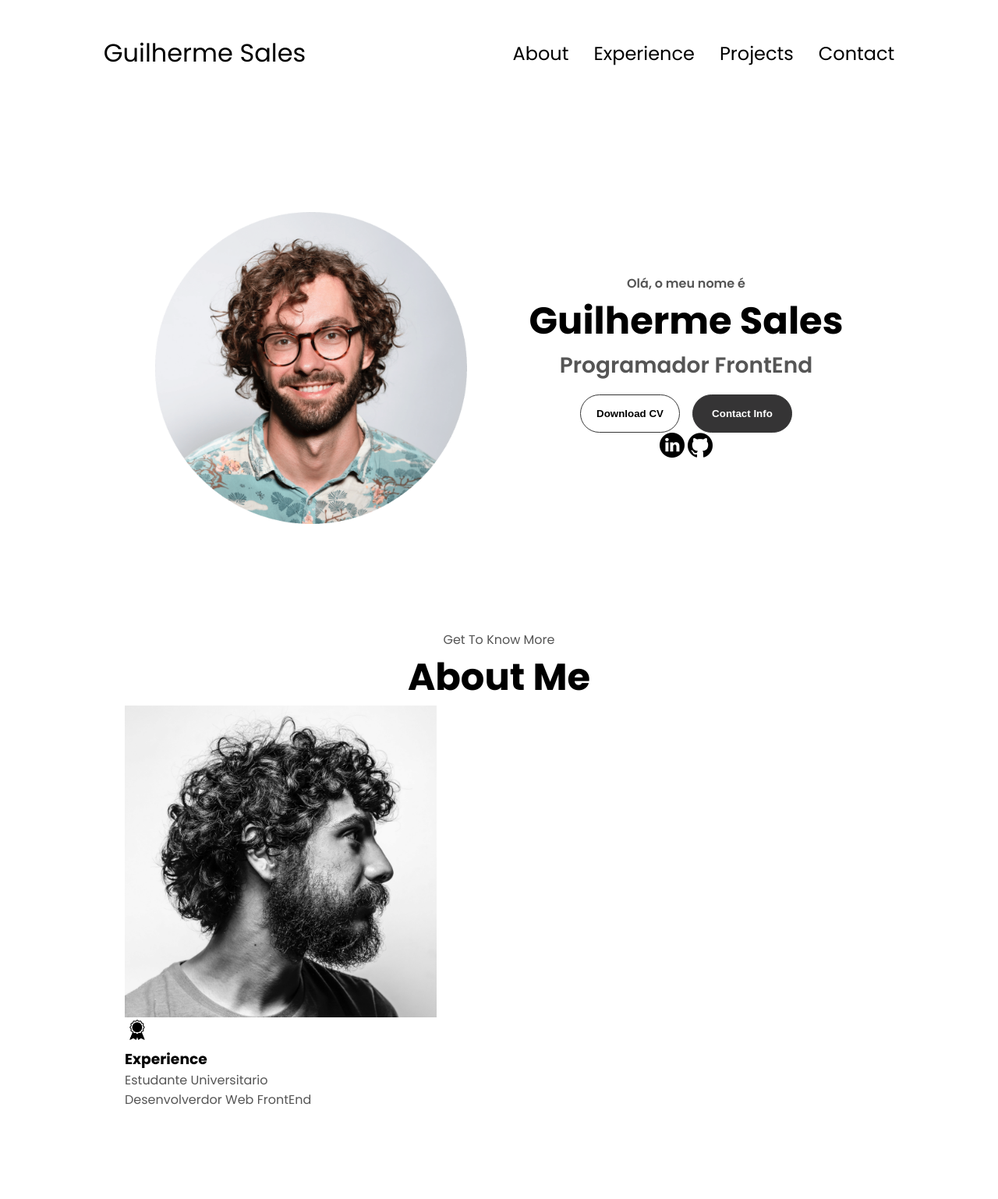
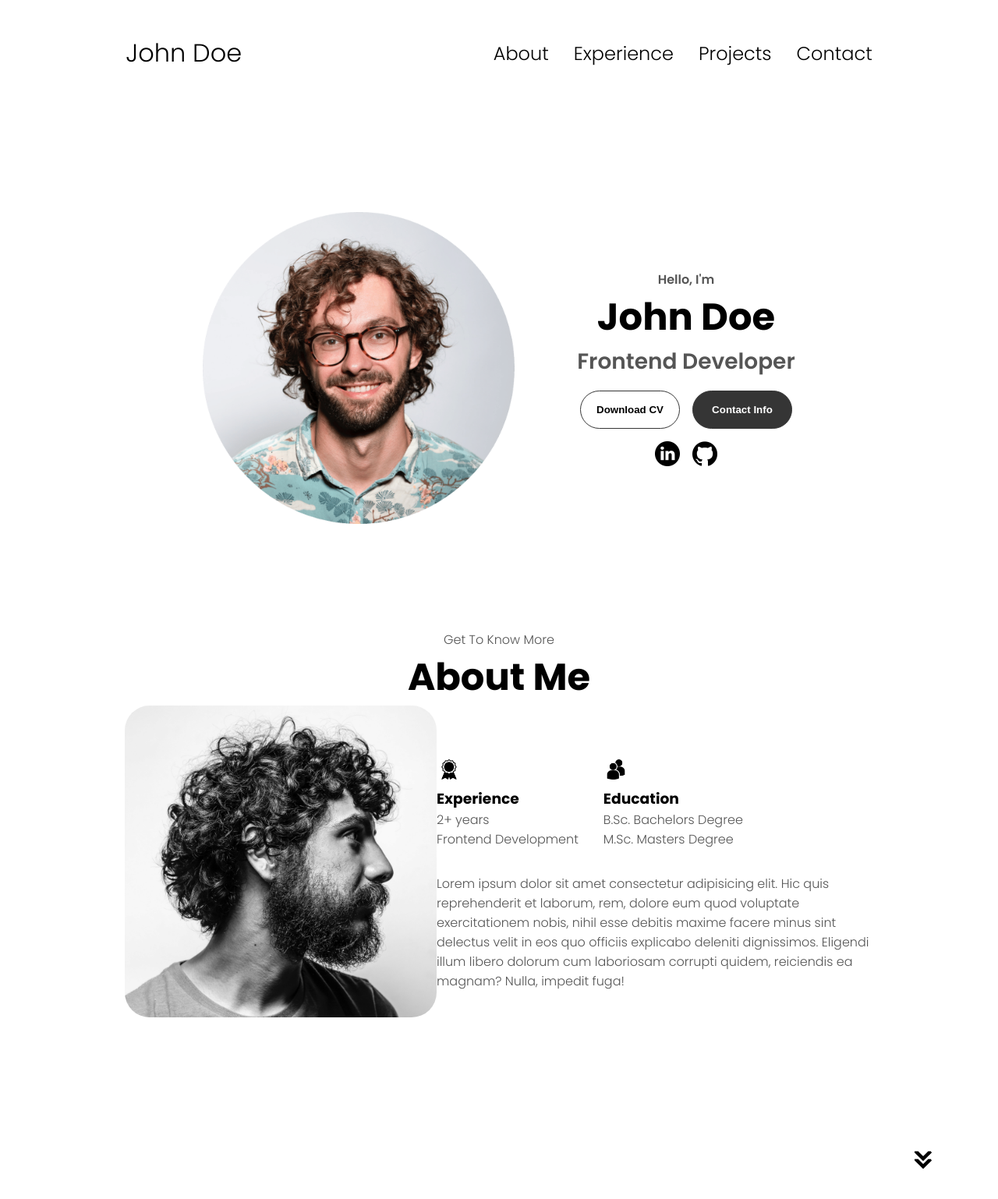
Before and after one commit to kill74/Portfolio, a plain HTML site: page index.html in a window 1280 px wide. Shown: the whole page at 78% size. Before the commit the page ends 1464 px from the top, so only its background shows below. Drawn offline with Linux system fonts and the light colour scheme.

Commit message:
Troca na forma como o codigo estava posicionado, para melhor compreencao dele no futuro

```diff
--- a/index.html
+++ b/index.html
@@ -3,7 +3,7 @@
 <head>
     <link rel="preconnect" href="https://fonts.googleapis.com">
     <link rel="preconnect" href="https://fonts.gstatic.com" crossorigin>
-    <link href="https://fonts.googleapis.com/css2?family=Poppins:ital,wght@0,100;0,200;0,300;0,400;0,500;0,600;0,700;0,800;0,900;1,100;1,200;1,300;1,400;1,500;1,600;1,700;1,800;1,900&display=swap" rel="stylesheet">
+    <link href="https://fonts.googleapis.com/css2?family=Poppins:ital,wght@0,100;0,200;0,300;0,4000,500;0,600;0,700;0,800;0,900;1,100;1,200;1,300;1,400;1,500;1,600;1,700;1,800;1,900&display=swap" rel="stylesheet">
     <meta charset="UTF-8">
     <meta name="viewport" content="width=device-width, initial-scale=1.0">
     <title>Protfolio</title>
@@ -12,80 +12,117 @@
 </head>
 <body>
     <nav id="desktop-nav">
-        <div class="logo">Guilherme Sales</div>
+      <div class="logo">John Doe</div>
       <div>
         <ul class="nav-links">
           <li><a href="#about">About</a></li>
           <li><a href="#experience">Experience</a></li>
-                <li><a href="#Projects">Projects</a></li>
+          <li><a href="#projects">Projects</a></li>
           <li><a href="#contact">Contact</a></li>
         </ul>
       </div>
     </nav>
     <nav id="hamburger-nav">
-        <div class="logo">Guilherme Sales</div>
+      <div class="logo">John Doe</div>
       <div class="hamburger-menu">
-            <div class="hamburger-icon" onclick="ToggleMenu()">
+        <div class="hamburger-icon" onclick="toggleMenu()">
           <span></span>
           <span></span>
           <span></span>
         </div>
         <div class="menu-links">
-                <li><a href="#about" onclick="ToggleMenu()">About</a></li>
-                <li><a href="#experience" onclick="ToggleMenu()">Experience</a></li>
-                <li><a href="#Projects"onclick="ToggleMenu()">Projects</a></li>
-                <li><a href="#contact"onclick="ToggleMenu()">Contact</a></li>
+          <li><a href="#about" onclick="toggleMenu()">About</a></li>
+          <li><a href="#experience" onclick="toggleMenu()">Experience</a></li>
+          <li><a href="#projects" onclick="toggleMenu()">Projects</a></li>
+          <li><a href="#contact" onclick="toggleMenu()">Contact</a></li>
         </div>
       </div>
     </nav>
     <section id="profile">
       <div class="section__pic-container">
-            <img src="assets/profile-pic.png" alt="Guilherme Sales Profile Picture"> <!--adicionar foto aqui-->
+        <img src="./assets/profile-pic.png" alt="John Doe profile picture" />
       </div>
       <div class="section__text">
-            <p class="section__text__p1">Olá, o meu nome é</p>
-            <h1 class="tittle">Guilherme Sales</h1>
-            <p class="section__text__p2">Programador FrontEnd</p>
+        <p class="section__text__p1">Hello, I'm</p>
+        <h1 class="title">John Doe</h1>
+        <p class="section__text__p2">Frontend Developer</p>
         <div class="btn-container">
-                <button class="btn btn-color-2" onclick="window.open('./assets/resume-example.pdf')">
-                    Download CV</button>
+          <button
+            class="btn btn-color-2"
+            onclick="window.open('./assets/resume-example.pdf')"
+          >
+            Download CV
+          </button>
           <button class="btn btn-color-1" onclick="location.href='./#contact'">
-                    Contact Info</button>
+            Contact Info
+          </button>
         </div>
         <div id="socials-container">
           <img
             src="./assets/linkedin.png"
-                alt="My linkedin profile"
+            alt="My LinkedIn profile"
             class="icon"
-                onclick="location.href='https:https://linkedin.com/'"
+            onclick="location.href='https://linkedin.com/'"
           />
           <img
             src="./assets/github.png"
-                alt="My github profile"
+            alt="My Github profile"
             class="icon"
-                onclick="location.href='https://github.com/kill74/'"
+            onclick="location.href='https://github.com/'"
           />
         </div>
       </div>
     </section>
     <section id="about">
       <p class="section__text__p1">Get To Know More</p>
-        <h1 class="tittle">About Me</h1>
+      <h1 class="title">About Me</h1>
       <div class="section-container">
         <div class="section__pic-container">
-                <img src="./assets/about-pic.png" alt="Picture" class="about-pic"/>
+          <img
+            src="./assets/about-pic.png"
+            alt="Profile picture"
+            class="about-pic"
+          />
         </div>
         <div class="about-details-container">
-                <div class="about-container">
+          <div class="about-containers">
             <div class="details-container">
-                        <img src="./assets/experience.png" alt="experience icon"
-                        class="icon"/>
-                        <h3> Experience</h3>
-                        <p>Estudante Universitario <br /> Desenvolverdor Web FrontEnd</p>
+              <img
+                src="./assets/experience.png"
+                alt="Experience icon"
+                class="icon"
+              />
+              <h3>Experience</h3>
+              <p>2+ years <br />Frontend Development</p>
+            </div>
+            <div class="details-container">
+              <img
+                src="./assets/education.png"
+                alt="Education icon"
+                class="icon"
+              />
+              <h3>Education</h3>
+              <p>B.Sc. Bachelors Degree<br />M.Sc. Masters Degree</p>
+            </div>
+          </div>
+          <div class="text-container">
+            <p>
+              Lorem ipsum dolor sit amet consectetur adipisicing elit. Hic quis
+              reprehenderit et laborum, rem, dolore eum quod voluptate
+              exercitationem nobis, nihil esse debitis maxime facere minus sint
+              delectus velit in eos quo officiis explicabo deleniti dignissimos.
+              Eligendi illum libero dolorum cum laboriosam corrupti quidem,
+              reiciendis ea magnam? Nulla, impedit fuga!
+            </p>
           </div>
         </div>
       </div>
-        </div>
+      <img
+        src="./assets/arrow.png"
+        alt="Arrow icon"
+        class="icon arrow"
+        onclick="location.href='./#experience'"
+      />
     </section>
 <script src="script.js"></script>
 </body>
--- a/style.css
+++ b/style.css
@@ -7,67 +7,74 @@
   body {
     font-family: "Poppins", sans-serif;
   }
+
   html {
     scroll-behavior: smooth;
   }
+
   p {
     color: rgb(85, 85, 85);
   }
 
-/* Transition */
+  /* TRANSITION */
 
-a, .btn {
+  a,
+  .btn {
     transition: all 300ms ease;
   }
 
-/*Desktop Nav*/
+  /* DESKTOP NAV */
 
-nav, .nav-links {
-    display: flex; /*ira meter o site flexovel*/
+  nav,
+  .nav-links {
+    display: flex;
   }
 
-nav{
+  nav {
     justify-content: space-around;
-    align-items: center; /*vertical centering*/
-    height: 17vh; /*height of nav*/
+    align-items: center;
+    height: 17vh;
   }
+
   .nav-links {
     gap: 2rem;
     list-style: none;
     font-size: 1.5rem;
   }
 
-a{
+  a {
     color: black;
     text-decoration: none;
-    text-decoration-color: wihite;
+    text-decoration-color: white;
+  }
 
-}
   a:hover {
     color: grey;
     text-decoration: underline;
     text-underline-offset: 1rem;
     text-decoration-color: rgb(181, 181, 181);
   }
-/*Logo*/
-.logo{
+
+  .logo {
     font-size: 2rem;
   }
 
-.logo:hover{
+  .logo:hover {
     cursor: default;
   }
- /*Hamburger Menu*/
+
+  /* HAMBURGER MENU */
 
   #hamburger-nav {
     display: none;
   }
 
- .hamburger-menu{
+  .hamburger-menu {
     position: relative;
     display: inline-block;
   }
- .hamburger-icon{
+
+  .hamburger-icon {
     display: flex;
     flex-direction: column;
     justify-content: space-between;
@@ -75,13 +82,15 @@ a:hover {
     width: 30px;
     cursor: pointer;
   }
- .hamburger-icon span{
+
+  .hamburger-icon span {
     width: 100%;
     height: 2px;
     background-color: black;
     transition: all 0.3 ease-in-out;
   }
-.menu-links{
+
+  .menu-links {
     position: absolute;
     top: 100%;
     right: 0;
@@ -89,130 +98,194 @@ a:hover {
     width: fit-content;
     max-height: 0;
     overflow: hidden;
-    transition: max-height 0.3s ease-in-out;
+    transition: all 0.3 ease-in-out;
   }
-.menu-links a{
+
+  .menu-links a {
     display: block;
     padding: 10px;
     text-align: center;
     font-size: 1.5rem;
     color: black;
     text-decoration: none;
-    transition: all 0.3s ease-in-out;
+    transition: all 0.3 ease-in-out;
   }
-.menu-links li{
+
+  .menu-links li {
     list-style: none;
   }
-.menu-links open{
+
+  .menu-links.open {
     max-height: 300px;
   }
-.hamburger-icon.open span:first-child{
+
+  .hamburger-icon.open span:first-child {
     transform: rotate(45deg) translate(10px, 5px);
   }
-.hamburger-icon.open span:nth-child(2){
+
+  .hamburger-icon.open span:nth-child(2) {
     opacity: 0;
   }
-.hamburger-icon.open span:last-child{
+
+  .hamburger-icon.open span:last-child {
     transform: rotate(-45deg) translate(10px, -5px);
   }
-.hamburger-icon span:first-child{
-    transform: none;
-}
-.hamburger-icon span:first-child{
-    opacity: 1;
-}
-.hamburger-icon span:first-child{
+
+  .hamburger-icon span:first-child {
     transform: none;
   }
 
-/*Sections*/
-section{
+  .hamburger-icon span:first-child {
+    opacity: 1;
+  }
+
+  .hamburger-icon span:first-child {
+    transform: none;
+  }
+
+  /* SECTIONS */
+
+  section {
     padding-top: 4vh;
-    height: 86vh;
+    height: 96vh;
     margin: 0 10rem;
     box-sizing: border-box;
     min-height: fit-content;
   }
-.section-contenmt{
+
+  .section-container {
     display: flex;
   }
- /*Profille*/
 
- #profile{
+  /* PROFILE SECTION */
+
+  #profile {
     display: flex;
     justify-content: center;
     gap: 5rem;
     height: 80vh;
   }
- .section__pic-container{
+
+  .section__pic-container {
     display: flex;
     height: 400px;
     width: 400px;
     margin: auto 0;
   }
- .section__text{
+
+  .section__text {
     align-self: center;
     text-align: center;
   }
- .section__text p{
+
+  .section__text p {
     font-weight: 600;
   }
- .section__text__p1{
+
+  .section__text__p1 {
     text-align: center;
   }
- .section__text__p2{
+
+  .section__text__p2 {
     font-size: 1.75rem;
     margin-bottom: 1rem;
   }
-.tittle{
+
+  .title {
     font-size: 3rem;
     text-align: center;
   }
-#social-container{
+
+  #socials-container {
     display: flex;
     justify-content: center;
     margin-top: 1rem;
     gap: 1rem;
   }
-/*ICons*/
-.icon{
+
+  /* ICONS */
+
+  .icon {
     cursor: pointer;
     height: 2rem;
   }
 
-/*Buttons*/
+  /* BUTTONS */
 
-.btn-container{
+  .btn-container {
     display: flex;
     justify-content: center;
     gap: 1rem;
   }
-.btn{
+
+  .btn {
     font-weight: 600;
     transition: all 300ms ease;
     padding: 1rem;
     width: 8rem;
     border-radius: 2rem;
   }
-.btn-color-1, .btn-color-2{
-    border: rgb(53,53,53) 0.1rem solid;
+
+  .btn-color-1,
+  .btn-color-2 {
+    border: rgb(53, 53, 53) 0.1rem solid;
   }
-.btn-color-1:hover, .btn-color-2:hover{
+
+  .btn-color-1:hover,
+  .btn-color-2:hover {
     cursor: pointer;
   }
-.btn-color-1, .btn-color-2:hover{
-    background: rgb(53, 52, 53);
+
+  .btn-color-1,
+  .btn-color-2:hover {
+    background: rgb(53, 53, 53);
     color: white;
   }
-.btn-color-1:hover{
+
+  .btn-color-1:hover {
     background: rgb(0, 0, 0);
   }
-.btn-color-2{
+
+  .btn-color-2 {
     background: none;
   }
-.btn-color-2:hover{
-    border: rgb(255,255,255)0.1rem solid;
+
+  .btn-color-2:hover {
+    border: rgb(255, 255, 255) 0.1rem solid;
   }
-.btn-container{
-    container: 1rem;
+
+  .btn-container {
+    gap: 1rem;
   }
+
+  /* ABOUT SECTION */
+
+  #about {
+    position: relative;
+  }
+
+  .about-containers {
+    gap: 2rem;
+    margin-bottom: 2rem;
+    margin-top: 2rem;
+  }
+
+  .about-details-container {
+    justify-content: center;
+    flex-direction: column;
+  }
+
+  .about-containers,
+  .about-details-container {
+    display: flex;
+  }
+
+  .about-pic {
+    border-radius: 2rem;
+  }
+
+  .arrow {
+    position: absolute;
+    right: -5rem;
+    bottom: 2.5rem;
+  }
```
Lines whose indentation alone changed are shown as unchanged.
